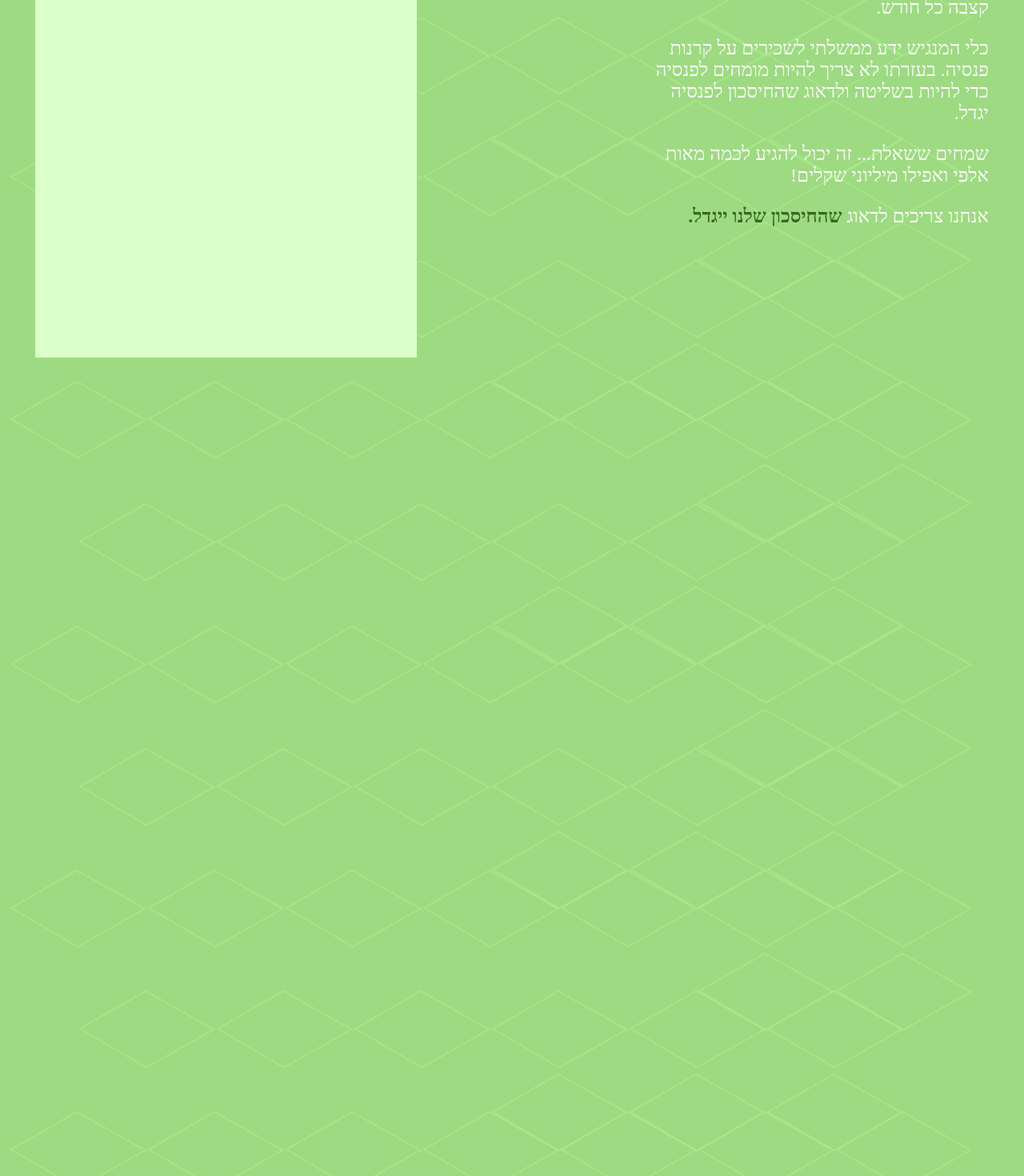
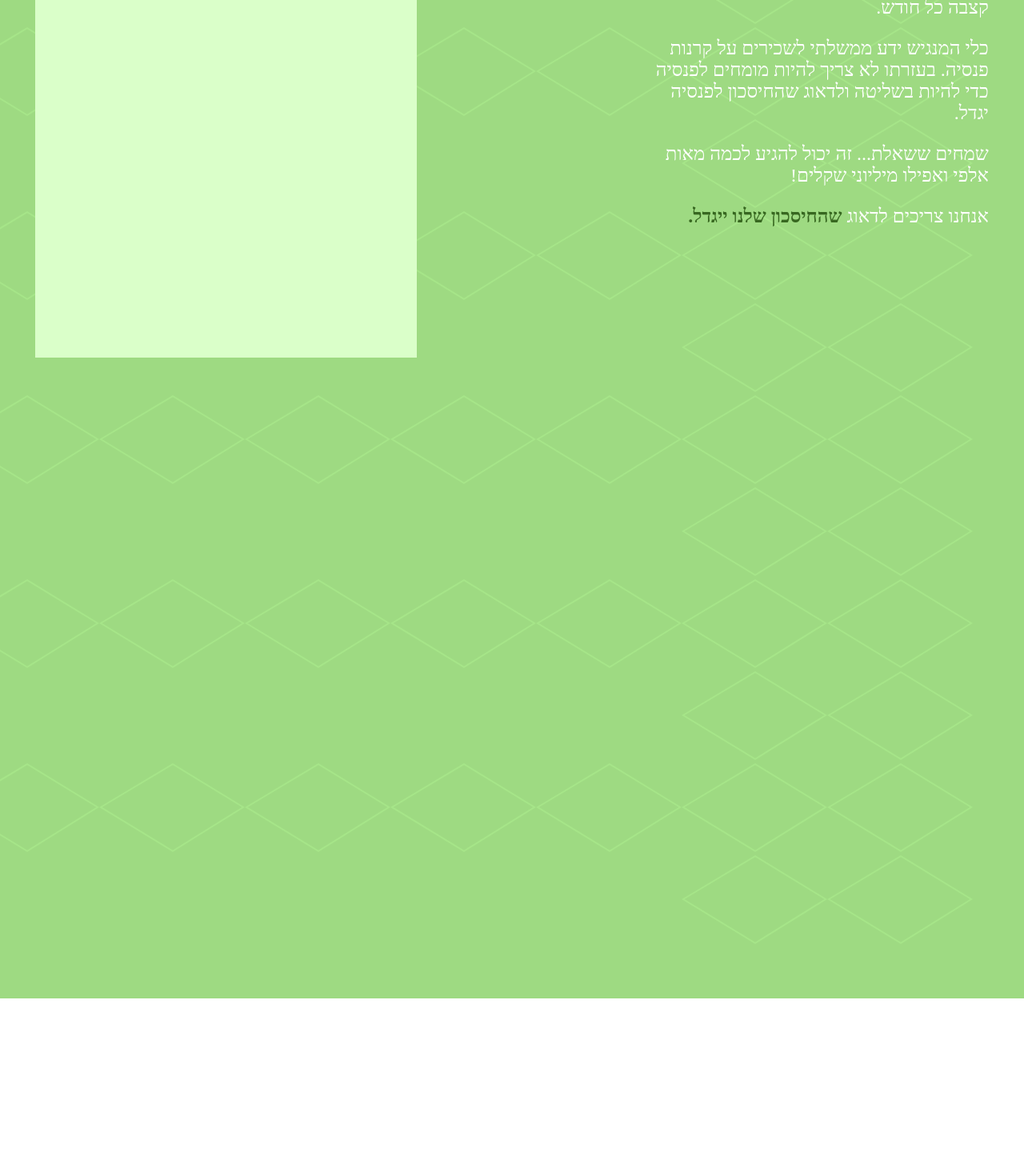
Before and after one commit to oferezr/open-pension, a Next.js app: page / in a window 1280 px wide. Shown: the part 260-1730 px from the top of the page at 80% size. After the commit the page ends 1508 px from the top, so only its background shows below. Built offline with nearby package versions, Linux system fonts and the light colour scheme.

Commit message:
working grid

```diff
--- a/app/page.tsx
+++ b/app/page.tsx
@@ -6,9 +6,9 @@
 
 export default function Home() {
   const grid_columns = [1];
-  const grid_rows = [1,2,3,4,5,6,7,8,9,10,11,12]
-  const grid_item_width = 172;
-  for(let i=grid_item_width ; i<1920- 3*grid_item_width; i+=grid_item_width){
+  const grid_rows = [1,2,3,4,5,6]
+  const grid_item_width = 182;
+  for(let i=grid_item_width ; i<1920- 2*grid_item_width; i+=grid_item_width){
     grid_columns.push(i)
   }
 
@@ -24,10 +24,12 @@
       </div>
       <div className='backgound-tilt-grid'>
           {grid_rows.map(r=>
-            <div className={"div"+r} key={"r"+r}>
-            {grid_columns.map(n=><svg key={"r"+r+n} width={grid_item_width} height="100" viewBox="0 0 172 99" fill="none" xmlns="http://www.w3.org/2000/svg">
-              <path d="M1.99648 48.2609L84.005 1.39891L169.459 49.2532L84.9971 96.9002L1.99648 48.2609Z" fill="#9EDA82" stroke="#b0f19173" strokeWidth="2" />
-            </svg>)}
+            <div className={"div"+r+" row"} key={"r"+r}>
+            {grid_columns.map(n=>
+            <svg key={"r"+r+n} width={grid_item_width} height="111" viewBox="0 0 182 111" fill="none" xmlns="http://www.w3.org/2000/svg">
+            <path d="M1.93436 55.0096L91.9928 1.17027L180.094 55.0094L91.9931 109.828L1.93436 55.0096Z" stroke="#b0f19173" strokeWidth="2"/>
+            </svg>
+            )}
           </div>
             )}
       </div>
--- a/globals.css
+++ b/globals.css
@@ -12,6 +12,9 @@
   --tertiary-color: #DAFFC9;
   --text-color: #ffffff;
   --primary-font: 'Rubik', sans-serif;
+  --grid-item-height:182px;
+  --grid-item-even-padding-right:90px;
+  --grid-item-width:111px;
 }
 
 html,
@@ -30,64 +33,9 @@
   right: 0;
   z-index: -100;
   width: 100%;
-  padding: 10% 0;
-  padding-right: 5%;
+  padding: 5%;
 }
 
-.backgound-tilt-grid div{
-  position: relative;
-}
-
-
-.div2 {
-  padding-right: 86px;
-  top: -56px;
-}
-
-.div3 {
-  top: -112px;
-}
-
-.div4 {
-  padding-right: 86px;
-  top: -168px;
-}
-
-.div5 {
-  top: -225px;
-}
-
-.div6 {
-  padding-right: 86px;
-  top: -280px;
-}
-
-.div7 {
-  top: -335px;
-}
-
-.div8 {
-  padding-right: 86px;
-  top: -390px;
-}
-
-.div9 {
-  top: -446px;
-}
-
-.div10 {
-  padding-right: 86px;
-  top: -503px;
-}
-
-.div11 {
-  top: -560px;
-}
-
-.div12 {
-  padding-right: 86px;
-  top: -615px;
-}
 
 .landing {
   font: var(--primary-font);
```
